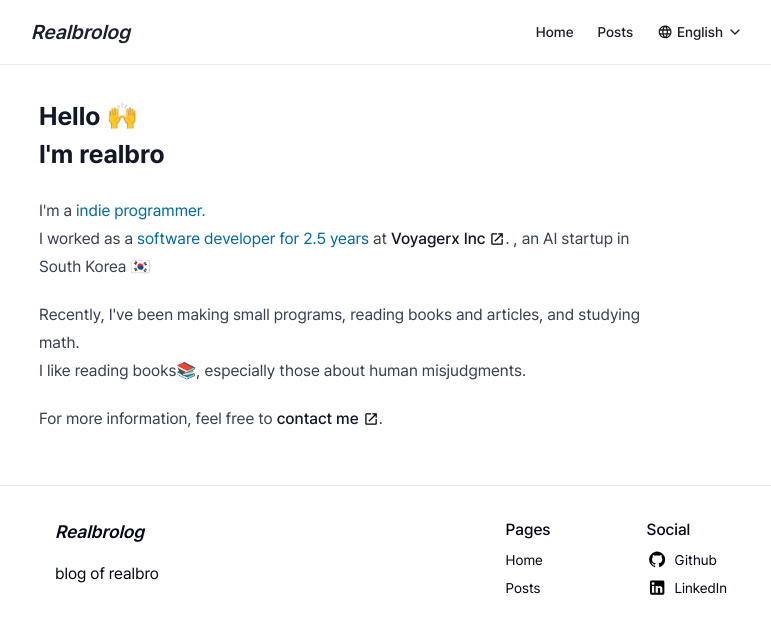
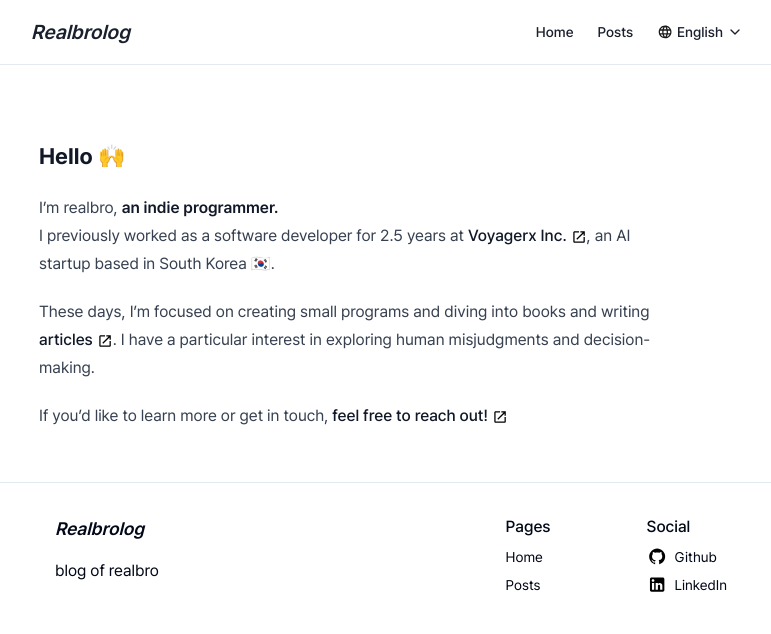
Before and after one commit to realbronoh/realbrolog, a Next.js app: page /en/home in a window 1280 px wide. Shown: the top 634 px of the page, without its empty margins (249-1020 px from the left). Built offline with nearby package versions, Linux system fonts and the light colour scheme; no server answers.

Commit message:
refactor home page to load markdown file

```diff
--- a/messages/en.json
+++ b/messages/en.json
@@ -1,5 +1,6 @@
 {
-  "about": {
-    "title": "hello"
+  "home": {
+    "title": "Home",
+    "description": "Home page of realbrolog: insights from realbro, an indie programmer who shares thoughts on programming, reading, and writing."
   }
 }
--- a/messages/ko.json
+++ b/messages/ko.json
@@ -1,5 +1,6 @@
 {
-  "about": {
-    "title": "한글 테스트"
+  "home": {
+    "title": "홈",
+    "description": "realbrolog의 홈 페이지: 인디 개발자 realbro의 프로그래밍, 독서, 글쓰기에 대한 생각을 공유합니다."
   }
 }
--- a/src/app/[locale]/home/page.tsx
+++ b/src/app/[locale]/home/page.tsx
@@ -1,9 +1,10 @@
-import StyledLink from '@/components/StyledLink';
-import { LOCALE_ENGLISH, LOCALE_KOREAN } from '@/constants/intl';
+import StyledMarkdown from '@/components/markdown/StyledMarkdown';
+import { LOCALES } from '@/constants/intl';
 import { REALBROLOG_NAME } from '@/constants/misc';
-import { LINKEDIN_PROFILE_URL } from '@/constants/personalInfo';
 import { REALBROLOG_BASE_URL } from '@/constants/seo';
+import { getPageContent } from '@/utils/page';
 import { Metadata } from 'next';
+import { getTranslations } from 'next-intl/server';
 import { unstable_setRequestLocale } from 'next-intl/server';
 import React from 'react';
 
@@ -13,49 +14,42 @@ interface HomePageProps {
   };
 }
 
-export const metadata: Metadata = {
-  title: `Home | ${REALBROLOG_NAME}`,
-  description: 'Home page of realbrolog',
-  alternates: {
-    canonical: `${REALBROLOG_BASE_URL}/${LOCALE_ENGLISH}/home`,
-    languages: {
-      [LOCALE_ENGLISH]: `${REALBROLOG_BASE_URL}/${LOCALE_ENGLISH}/home`,
-      [LOCALE_KOREAN]: `${REALBROLOG_BASE_URL}/${LOCALE_KOREAN}/home`,
+export const generateMetadata = async ({
+  params,
+}: {
+  params: any;
+}): Promise<Metadata> => {
+  const { locale } = params;
+  const t = await getTranslations();
+  return {
+    title: `${t('home.title')} | ${REALBROLOG_NAME}`,
+    description: t('home.description'),
+    alternates: {
+      canonical: `${REALBROLOG_BASE_URL}/${locale}/home`,
     },
-  },
+  };
+};
+
+export const generateStaticParams = async () => {
+  const paths: {
+    locale: string;
+  }[] = [];
+
+  LOCALES.forEach((locale) => {
+    paths.push({
+      locale,
+    });
+  });
+
+  return paths;
 };
 
 const HomePage = ({ params: { locale } }: HomePageProps) => {
   unstable_setRequestLocale(locale);
+  const homepageMarkdown = getPageContent('home', locale);
   return (
     <main className="prose">
-      <section>
-        <h1>
-          Hello 🙌
-          <br />
-          I'm realbro
-        </h1>
-
-        <p>
-          I'm a <span className="text-sky-700">indie programmer.</span>
-          <br />I worked as a{' '}
-          <span className="text-sky-700">
-            software developer for 2.5 years
-          </span>{' '}
-          at <StyledLink href="https://vrew.ai/en/">Voyagerx Inc</StyledLink>. ,
-          an AI startup in South Korea 🇰🇷
-        </p>
-        <p>
-          Recently, I've been making small programs, reading books and articles,
-          and studying math.
-          <br />I like reading books📚, especially those about human
-          misjudgments.
-        </p>
-        <p>
-          For more information, feel free to{' '}
-          <StyledLink href={LINKEDIN_PROFILE_URL}>contact me</StyledLink>.
-        </p>
-      </section>
+      <StyledMarkdown markdown={homepageMarkdown} />
     </main>
   );
 };
--- a/src/app/sitemap.ts
+++ b/src/app/sitemap.ts
@@ -8,20 +8,10 @@ const generateBasicLinks = () => {
     {
       url: `${BASE_URL}/en/home`,
       lastModified: new Date(),
-      alternates: {
-        languages: {
-          ko: `${BASE_URL}/ko/home`,
-        },
-      },
     },
     {
       url: `${BASE_URL}/ko/home`,
       lastModified: new Date(),
-      alternates: {
-        languages: {
-          en: `${BASE_URL}/en/home`,
-        },
-      },
     },
     {
       url: `${BASE_URL}/en/posts`,
--- /dev/null
+++ b/src/utils/page.ts
@@ -0,0 +1,11 @@
+import fs from 'fs';
+import matter from 'gray-matter';
+import path from 'path';
+
+export const getPageContent = (pagePath: string, locale: string) => {
+  const basePath = path.join(process.cwd(), 'static/pages');
+  const filePath = path.join(basePath, `${locale}/${pagePath}.md`);
+  const contentRaw = fs.readFileSync(filePath, 'utf8');
+  const content = matter(contentRaw).content;
+  return content;
+};
--- /dev/null
+++ b/static/pages/en/home.md
@@ -0,0 +1,8 @@
+## Hello 🙌
+
+I’m realbro, **an indie programmer.**
+I previously worked as a software developer for 2.5 years at [Voyagerx Inc.](https://vrew.ai/en/), an AI startup based in South Korea 🇰🇷.
+
+These days, I’m focused on creating small programs and diving into books and writing [articles](https://blog.realbro.dev/en/posts). I have a particular interest in exploring human misjudgments and decision-making.
+
+If you’d like to learn more or get in touch, [feel free to reach out!](https://www.linkedin.com/in/jinhyung-noh-097a19227/)
```
Also changed, not shown: static/pages/ko/home.md (added, +9 -0 lines).
